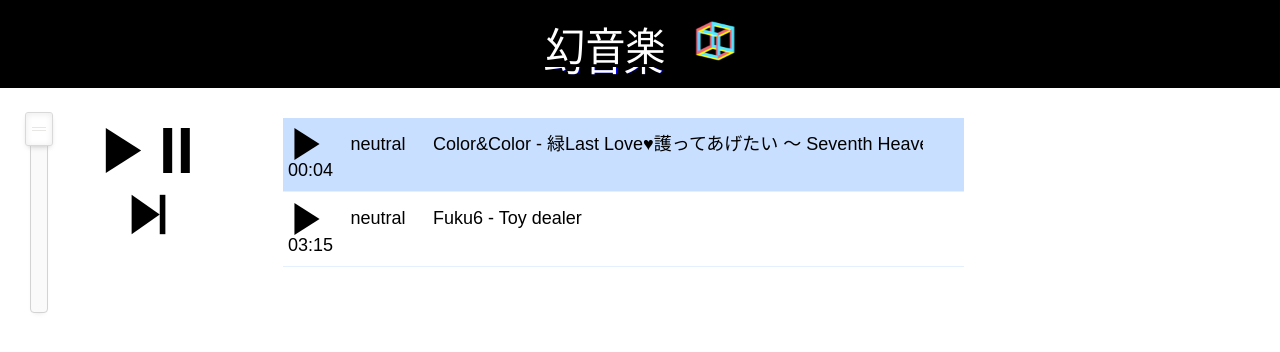
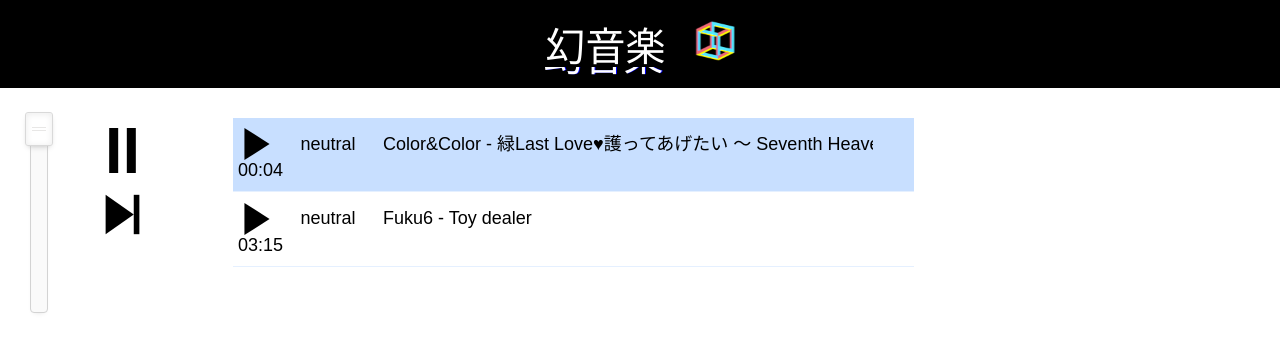
Before and after one commit to Wizarysan/setting-player, a React (Create React App) app: page / in a window 1280 px wide. Shown: the top 352 px of the page. Built offline with nearby package versions, Linux system fonts and the light colour scheme.

Commit message:
Conditional play/pause

```diff
--- a/src/features/Player/index.js
+++ b/src/features/Player/index.js
@@ -109,7 +109,19 @@ class Player extends Component {
     this.setState({nextTrack: false});
   }
 
+  //TODO rewrite buttons styles after component separation
   render() {
+    let playButton;
+    if(this.state.isPaused) {
+      playButton = (<div onClick={()=>{this.startTrack()}} className="controls__button">
+      <IconPlay />
+    </div>)
+    } else {
+      playButton = (<div onClick={()=>{this.pauseTrack()}} className={`controls__button ${this.state.isPaused ? 'active':''}`}>
+        <IconPause />
+      </div>)
+    }
+
     return (
       <div className="player">
         <div className="controls__seekbar">
@@ -121,12 +133,7 @@ class Player extends Component {
               <div id="volume"></div>
             </div>
             <div className="controls__buttons">
-              <div onClick={()=>{this.startTrack()}} className="controls__button">
-                <IconPlay />
-              </div>
-              <div onClick={()=>{this.pauseTrack()}} className={`controls__button ${this.state.isPaused ? 'active':''}`}>
-                <IconPause />
-              </div>
+              {playButton}
               <div onClick={()=>{this.nextTrack()}} className="controls__button">
                 <IconNext />
               </div>
```
